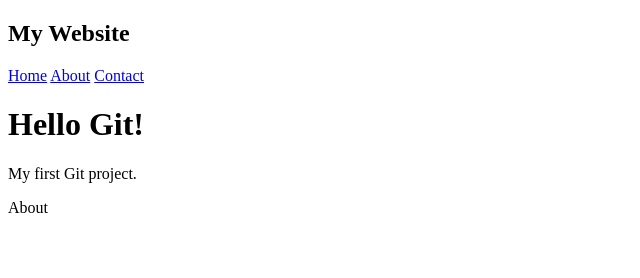
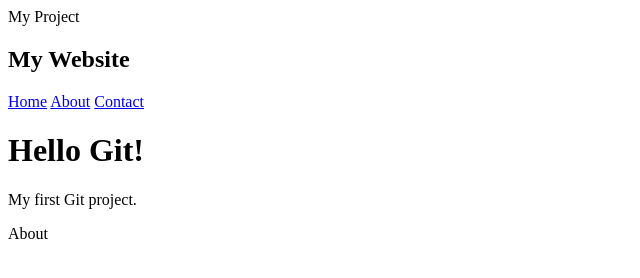
Before and after one commit to Shahzaib-Hub07/my-first-project, a plain HTML site: page index.html in a window 1280 px wide. Shown: the whole page, without its empty margins (0-640 px from the left). Drawn offline with Linux system fonts and the light colour scheme.

Commit message:
Added header

```diff
--- a/index.html
+++ b/index.html
@@ -5,6 +5,7 @@
 </head>
 <body>
 
+    <header>My Project</header>
 
     <nav>
         <h2>My Website</h2>
```
